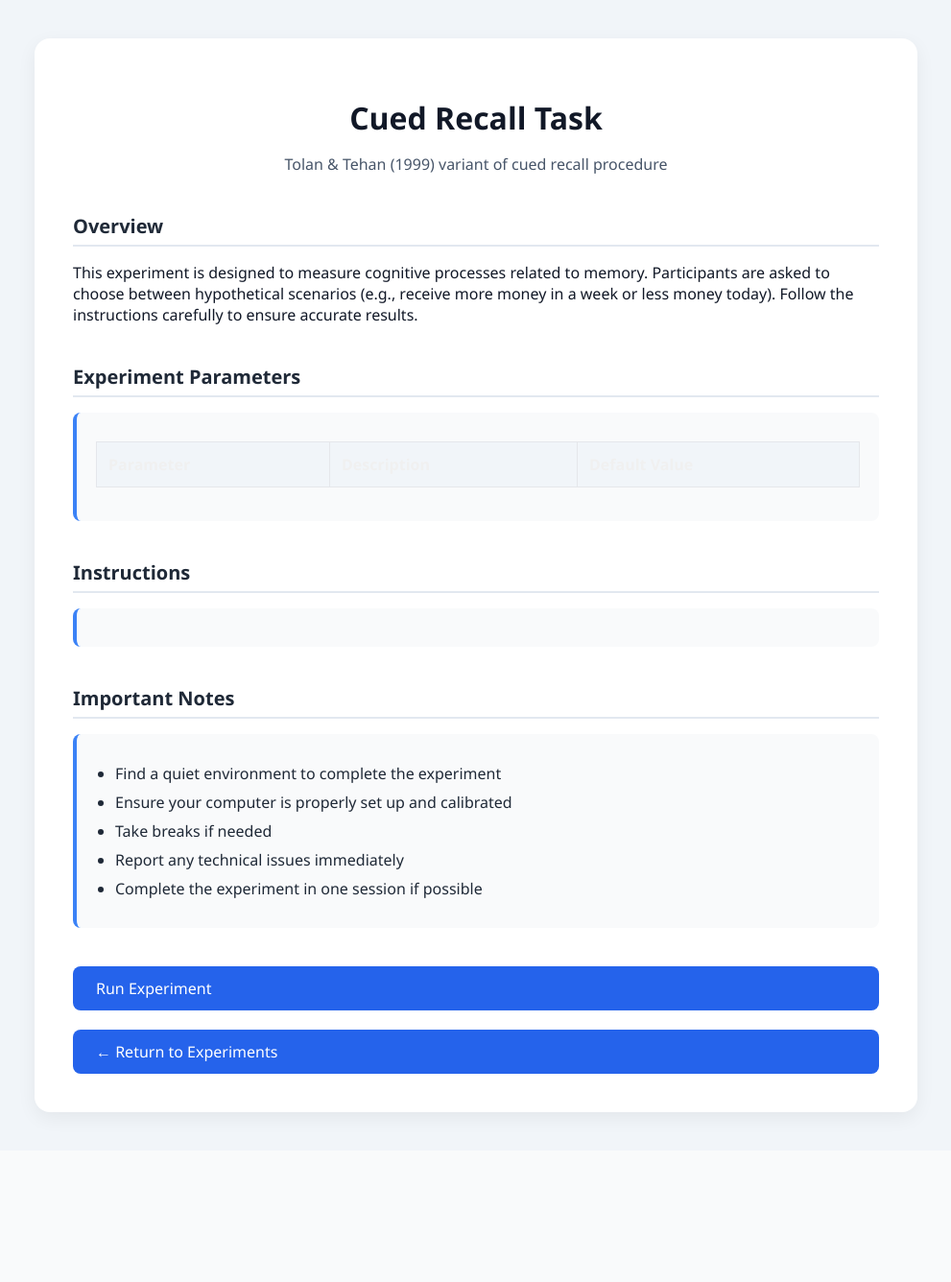
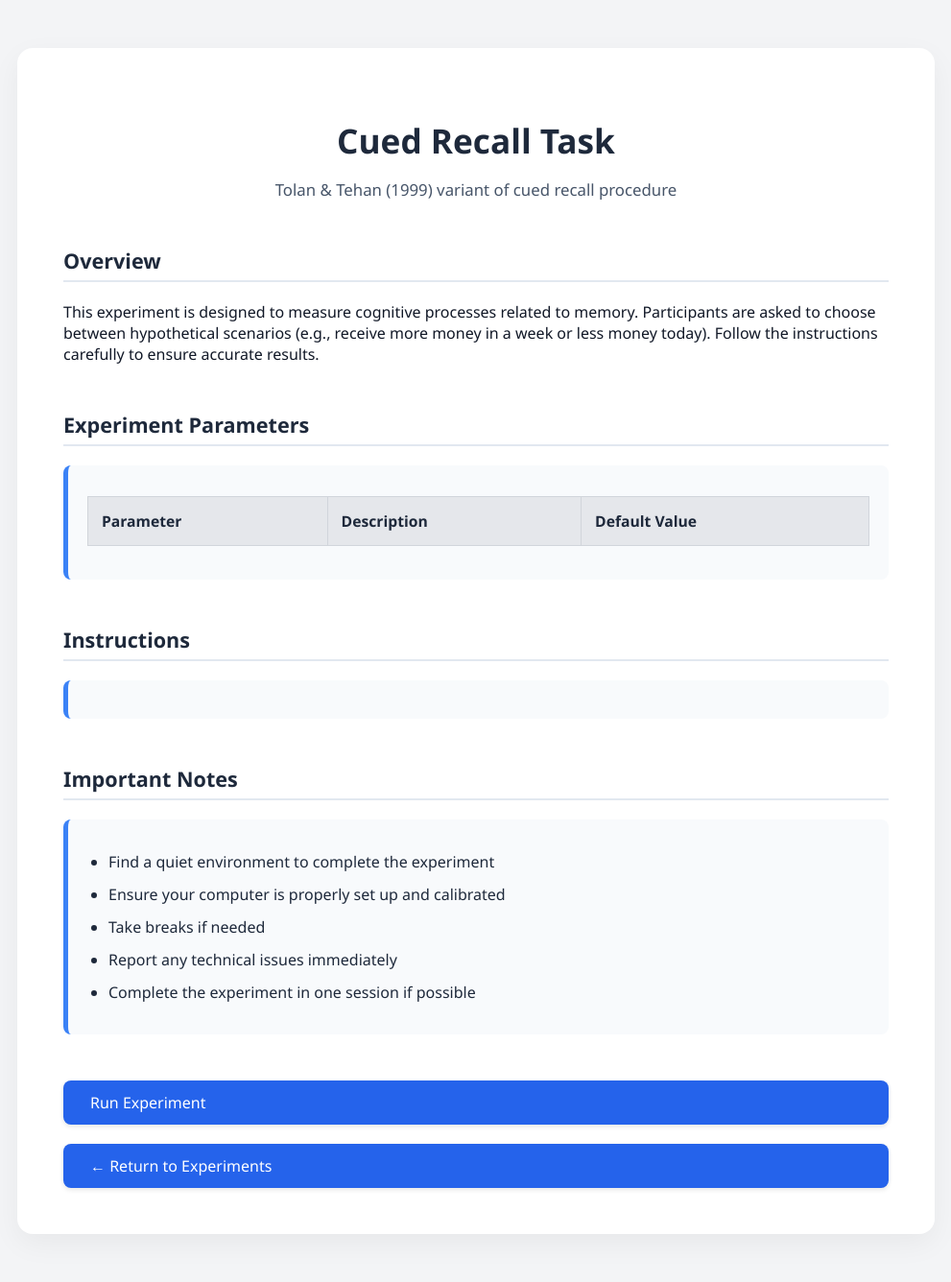
Before and after one commit to eshamir3/Psychopy-, a Flask app: a page that uses templates/manual.html in a window 1280 px wide. Shown: the whole page at 96% size, without its empty margins (144-1135 px from the left). Before the commit the page ends 1169 px from the top, so only its background shows below. Run offline with Flask 3, Linux system fonts and the light colour scheme; lists and menus that the app fills with data are empty.

Commit message:
furhter fix styling manual

```diff
--- a/templates/manual.html
+++ b/templates/manual.html
@@ -7,84 +7,90 @@
     <style>
         body {
             font-family: 'Segoe UI', sans-serif;
-            background-color: #f1f5f9;
+            background-color: #f3f4f6;
             color: #111827;
             margin: 0;
             padding: 0;
         }
 
         .manual-container {
-            max-width: 840px;
-            margin: 40px auto;
-            padding: 40px;
-            background-color: white;
+            max-width: 860px;
+            margin: 50px auto;
+            padding: 48px;
+            background-color: #ffffff;
             border-radius: 16px;
-            box-shadow: 0 6px 20px rgba(0, 0, 0, 0.06);
+            box-shadow: 0 10px 30px rgba(0, 0, 0, 0.05);
         }
 
         .manual-header {
             text-align: center;
-            margin-bottom: 40px;
+            margin-bottom: 48px;
         }
 
         .manual-header h1 {
-            font-size: 2rem;
-            margin-bottom: 0.25em;
+            font-size: 2.2rem;
+            margin-bottom: 0.3em;
+            color: #1e293b;
         }
 
         .subtitle {
-            font-size: 1rem;
+            font-size: 1.05rem;
             color: #475569;
         }
 
         .manual-section {
-            margin-bottom: 40px;
+            margin-bottom: 48px;
         }
 
         .manual-section h3 {
-            color: #1f2937;
-            font-size: 1.25rem;
-            margin-bottom: 16px;
+            color: #1e293b;
+            font-size: 1.35rem;
             border-bottom: 2px solid #e2e8f0;
             padding-bottom: 6px;
+            margin-bottom: 20px;
         }
 
         .key-points, .note {
-            background-color: #f9fafb;
+            background-color: #f8fafc;
             padding: 20px;
-            border-left: 4px solid #3b82f6;
+            border-left: 5px solid #3b82f6;
             border-radius: 8px;
-            color: #1f2937;
+            color: #1e293b;
         }
 
         ul {
-            padding-left: 20px;
-            margin: 10px 0;
+            padding-left: 22px;
+            margin: 12px 0;
         }
 
         li {
-            margin-bottom: 8px;
+            margin-bottom: 10px;
+            line-height: 1.5;
         }
 
         .parameter-table {
             width: 100%;
             border-collapse: collapse;
-            margin-top: 10px;
-        }
-
-        .parameter-table th,
-        .parameter-table td {
-            border: 1px solid #e5e7eb;
-            padding: 12px;
-            text-align: left;
+            margin-top: 12px;
+            font-size: 0.98rem;
         }
 
         .parameter-table th {
-            background-color: #f1f5f9;
+            background-color: #e5e7eb; /* ✅ Light gray for header */
+            color: #1e293b;
             font-weight: 600;
+            padding: 14px;
+            border: 1px solid #d1d5db;
         }
 
-        .parameter-table tr:hover {
+        .parameter-table td {
+            background-color: #ffffff;
+            color: #1f2937;
+            padding: 12px;
+            border: 1px solid #e5e7eb;
+        }
+
+        .parameter-table tr:hover td {
             background-color: #f9fafb;
         }
 
@@ -98,19 +104,21 @@
         .manual-button {
             background-color: #2563eb;
             color: white;
-            padding: 12px 24px;
+            padding: 12px 28px;
             border-radius: 8px;
             text-decoration: none;
             font-weight: 500;
-            transition: background-color 0.2s ease;
+            font-size: 1rem;
+            box-shadow: 0 2px 5px rgba(0, 0, 0, 0.1);
+            transition: background-color 0.2s ease, box-shadow 0.2s ease;
         }
 
         .experiment-button:hover,
         .manual-button:hover {
             background-color: #1d4ed8;
+            box-shadow: 0 4px 10px rgba(0, 0, 0, 0.1);
         }
     </style>
-
 
 </head>
 <body>
```
